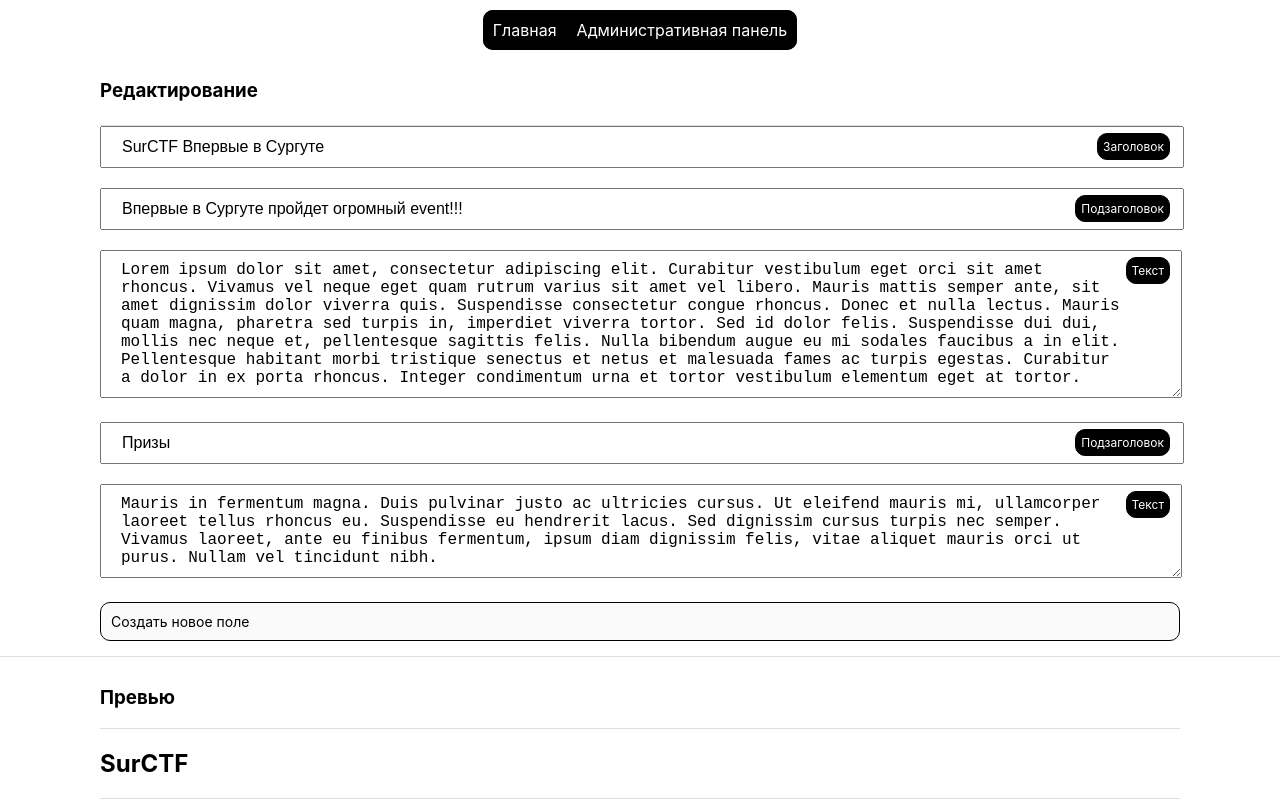
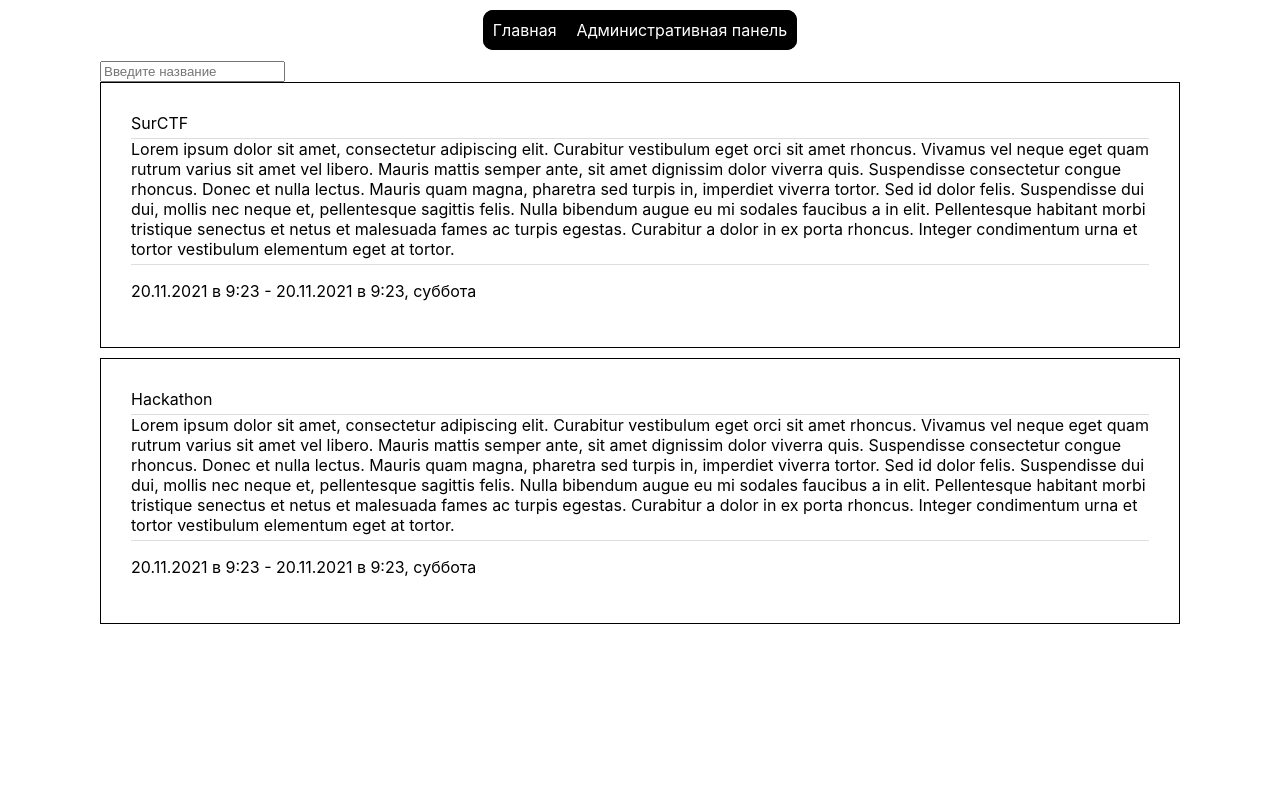
Before and after one commit to 418-team/surgu-calendar, a React (Create React App) app in the folder frontend/: page /admin in a window 1280 px wide. Shown: the top 800 px of the page. Built offline with nearby package versions, Linux system fonts and the light colour scheme.

Commit message:
frontend

```diff
--- a/frontend/package.json
+++ b/frontend/package.json
@@ -6,6 +6,7 @@
     "@testing-library/jest-dom": "^5.15.0",
     "@testing-library/react": "^11.2.7",
     "@testing-library/user-event": "^12.8.3",
+    "moment": "^2.29.1",
     "react": "^17.0.2",
     "react-dom": "^17.0.2",
     "react-router-dom": "5.3.0",
--- a/frontend/src/App.js
+++ b/frontend/src/App.js
@@ -3,12 +3,15 @@ import {
     Switch,
     Route,
 } from "react-router-dom";
+import ruLocale from "moment/locale/ru"
 
 import Home from './components/Home';
 import Header from "./components/Header/index"
-import { Event } from './components/Admin';
+import { Event, Admin } from './components/Admin';
+import moment from 'moment';
 
 function App() {
+    moment.locale("ru", [ruLocale])
   return (
     <div className="App">
       <header className="App-header">
@@ -20,8 +23,11 @@ function App() {
                     <Route exact path="/">
                         <Home />
                     </Route>
+
+                    <Route path="/admin/:id" component={Event}/>
+
                     <Route path="/admin">
-                        <Event />
+                        <Admin />
                     </Route>
                 </Switch>
             </div>
--- /dev/null
+++ b/frontend/src/components/Admin/Admin.jsx
@@ -0,0 +1,41 @@
+import initialData from "../Home/mockFile.json"
+import {useState} from 'react';
+import Divider from '../shared/Divider';
+import moment from 'moment';
+import {Link} from 'react-router-dom';
+
+const Admin = () => {
+    const [data, setData] = useState(initialData)
+    const [search, setSearch] = useState("")
+    const getFirstItem = (item) => {
+        const firstText = item.template.find((i) => i.type === "text")
+        return (
+            <div>
+                {firstText.value}
+            </div>
+        )
+    }
+
+    const filteredData = data.filter((i) => i.name.toLowerCase().indexOf(search.toLowerCase()) !== -1)
+
+    return (
+        <div style={{ padding: "10px 100px"}}>
+            <div>
+                <input type="text" placeholder={"Введите название"}
+                       value={search}
+                       onChange={(e) => setSearch(e.target.value)}/>
+            </div>
+            {filteredData.map((item) => (
+                <div style={{border: "1px solid black", padding: "30px", marginBottom: "10px" }}>
+                    <Link to={`/admin/${item.id}`} style={{ color: "black" }}>{item.name}</Link>
+                    <Divider/>
+                    {getFirstItem(item)}
+                    <Divider/>
+                    <p>{moment(item.start_date).format("L в H:mm")} - {moment(item.end_date).format("L в H:mm, dddd")}</p>
+                </div>
+            ))}
+        </div>
+    )
+}
+
+export default Admin
--- a/frontend/src/components/Admin/Event.jsx
+++ b/frontend/src/components/Admin/Event.jsx
@@ -1,9 +1,9 @@
-import initialData from "../Home/mockFileSolo.json"
+import initialData from "../Home/mockFile.json"
 import { useState, useRef, useEffect, useCallback } from 'react';
 import LogArea from './LogArea';
 import Preview from './Preview/Preview';
-import Header from "./Preview/Header"
 import { DynamicEditing } from './Preview/DynamicEditing';
+import  {Redirect} from 'react-router-dom';
 import "./Admin.css"
 
 const useStateCallback = (initialState) => {
@@ -31,9 +31,14 @@ function safeJsonParse(str) {
     }
 }
 
-const Event = () => {
-    const [data, setData] = useStateCallback(initialData)
+const Event = ({match}) => {
+    const id = match.params.id
+    console.log(id)
+    console.log(initialData)
+    const item = initialData?.find((i) => i.id === parseInt(id))
+    const [data, setData] = useStateCallback(item || null)
     const [text, setText] = useState(JSON.stringify(data, null, 2))
+
 
     const changeText = (value) => setText(value)
 
@@ -52,7 +57,7 @@ const Event = () => {
         })
     }
 
-    return (
+    return !item ? <Redirect to={"/admin"}/> : (
         <div>
             <DynamicEditing data={data} setData={set}/>
             <Preview data={data}/>
--- a/frontend/src/components/Admin/index.js
+++ b/frontend/src/components/Admin/index.js
@@ -1,3 +1,4 @@
 import Event from "./Event"
+import Admin from './Admin';
 
-export { Event }
+export { Event, Admin }
--- a/frontend/src/components/Home/mockFile.json
+++ b/frontend/src/components/Home/mockFile.json
@@ -1,5 +1,6 @@
 [
   {
+    "id": 1,
     "name": "SurCTF",
     "start_date": "2021-11-20T09:23:01.323Z",
     "end_date": "2021-11-20T09:23:01.323Z",
@@ -17,26 +18,82 @@
     "participants": [],
     "template": [
       {
+        "id": "1",
         "type": "header",
         "value": "SurCTF Впервые в Сургуте"
       },
       {
+        "id": "2",
         "type": "label",
         "value": "Впервые в Сургуте пройдет огромный event!!!"
       },
       {
+        "id": "3",
         "type": "image",
         "value": "link s3"
       },
       {
+        "id": "4",
         "type": "text",
         "value": "Lorem ipsum dolor sit amet, consectetur adipiscing elit. Curabitur vestibulum eget orci sit amet rhoncus. Vivamus vel neque eget quam rutrum varius sit amet vel libero. Mauris mattis semper ante, sit amet dignissim dolor viverra quis. Suspendisse consectetur congue rhoncus. Donec et nulla lectus. Mauris quam magna, pharetra sed turpis in, imperdiet viverra tortor. Sed id dolor felis. Suspendisse dui dui, mollis nec neque et, pellentesque sagittis felis. Nulla bibendum augue eu mi sodales faucibus a in elit. Pellentesque habitant morbi tristique senectus et netus et malesuada fames ac turpis egestas. Curabitur a dolor in ex porta rhoncus. Integer condimentum urna et tortor vestibulum elementum eget at tortor."
       },
       {
+        "id": "5",
         "type": "label",
         "value": "Призы"
       },
       {
+        "id": "6",
+        "type": "text",
+        "value" : "Mauris in fermentum magna. Duis pulvinar justo ac ultricies cursus. Ut eleifend mauris mi, ullamcorper laoreet tellus rhoncus eu. Suspendisse eu hendrerit lacus. Sed dignissim cursus turpis nec semper. Vivamus laoreet, ante eu finibus fermentum, ipsum diam dignissim felis, vitae aliquet mauris orci ut purus. Nullam vel tincidunt nibh."
+      }
+    ]
+  },
+  {
+    "id": 2,
+    "name": "Hackathon",
+    "start_date": "2021-11-20T09:23:01.323Z",
+    "end_date": "2021-11-20T09:23:01.323Z",
+    "banner_img": "link s3",
+    "tags": [
+      {
+        "id": 1,
+        "title": "CTF"
+      },
+      {
+        "id": 2,
+        "title": "IT"
+      }
+    ],
+    "participants": [],
+    "template": [
+      {
+        "id": "1",
+        "type": "header",
+        "value": "SurCTF Впервые в Сургуте"
+      },
+      {
+        "id": "2",
+        "type": "label",
+        "value": "Впервые в Сургуте пройдет огромный event!!!"
+      },
+      {
+        "id": "3",
+        "type": "image",
+        "value": "link s3"
+      },
+      {
+        "id": "4",
+        "type": "text",
+        "value": "Lorem ipsum dolor sit amet, consectetur adipiscing elit. Curabitur vestibulum eget orci sit amet rhoncus. Vivamus vel neque eget quam rutrum varius sit amet vel libero. Mauris mattis semper ante, sit amet dignissim dolor viverra quis. Suspendisse consectetur congue rhoncus. Donec et nulla lectus. Mauris quam magna, pharetra sed turpis in, imperdiet viverra tortor. Sed id dolor felis. Suspendisse dui dui, mollis nec neque et, pellentesque sagittis felis. Nulla bibendum augue eu mi sodales faucibus a in elit. Pellentesque habitant morbi tristique senectus et netus et malesuada fames ac turpis egestas. Curabitur a dolor in ex porta rhoncus. Integer condimentum urna et tortor vestibulum elementum eget at tortor."
+      },
+      {
+        "id": "5",
+        "type": "label",
+        "value": "Призы"
+      },
+      {
+        "id": "6",
         "type": "text",
         "value" : "Mauris in fermentum magna. Duis pulvinar justo ac ultricies cursus. Ut eleifend mauris mi, ullamcorper laoreet tellus rhoncus eu. Suspendisse eu hendrerit lacus. Sed dignissim cursus turpis nec semper. Vivamus laoreet, ante eu finibus fermentum, ipsum diam dignissim felis, vitae aliquet mauris orci ut purus. Nullam vel tincidunt nibh."
       }
```
Also changed, not shown: 1 other file (tests, documents, lock files or other folders).
